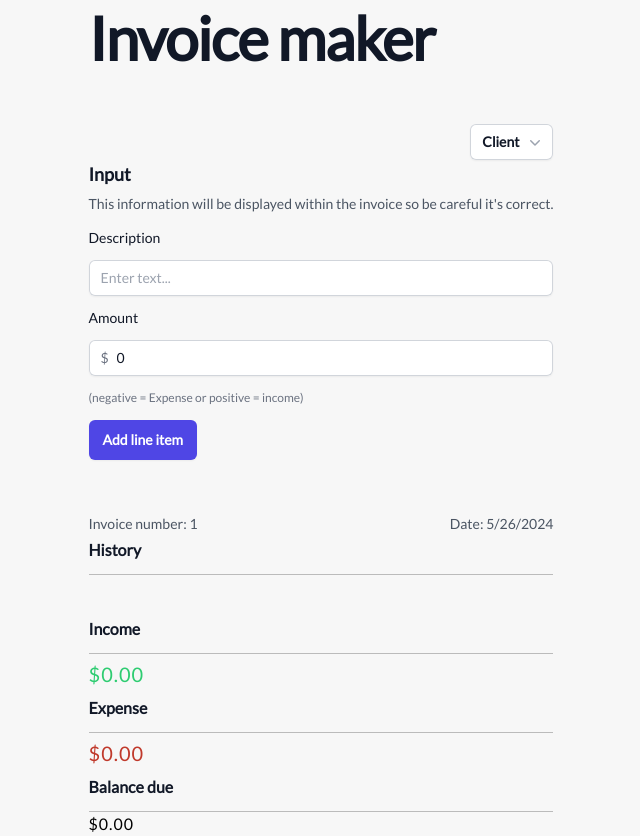
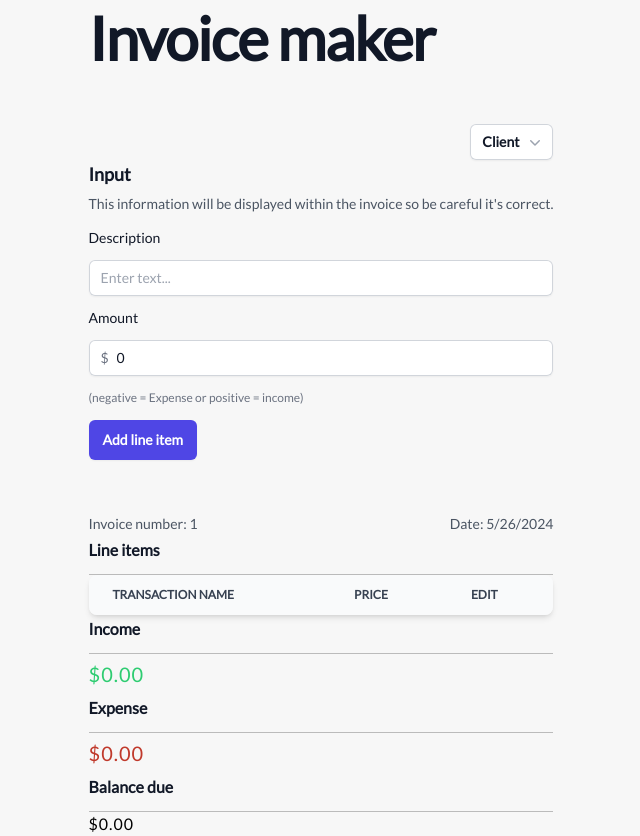
Before and after one commit to dandotcraig/invoice-maker, a React (Create React App) app: page / in a window 1280 px wide. Shown: the whole page, without its empty margins (319-959 px from the left). Built offline with nearby package versions, Linux system fonts and the light colour scheme.

Commit message:
transaction-list-working

```diff
--- a/src/components/Transaction.js
+++ b/src/components/Transaction.js
@@ -10,7 +10,11 @@ export const Transaction = ({ transaction }) => {
 
     return (
         <li className={transaction.amount < 0 ? 'minus' : 'plus'}>
-            {transaction.text} <span>{sign}${Math.abs(transaction.amount)}</span><button onClick={() => deleteTransaction(transaction.id)} className="delete-btn">x</button>
+            {transaction.text}
+            <span>{sign}${Math.abs(transaction.amount)}</span>
+            <button onClick={() => deleteTransaction(transaction.id)} className="delete-btn">
+                x
+            </button>
         </li>
     )
 }
--- /dev/null
+++ b/src/components/TransactionItem.js
@@ -0,0 +1,34 @@
+import React, {useContext} from "react";
+import { GlobalContext } from '../context/GlobalState';
+
+
+
+export const TransactionItem = ({ transaction }) => {
+    const { deleteTransaction } = useContext(GlobalContext)
+
+    const sign = transaction.amount < 0 ? '-' : '+';
+
+    if (!transaction) {
+        return null; // or return some fallback UI
+    }
+
+    return (
+        <>
+            <tr key={transaction.amount < 0 ? 'minus' : 'plus'}className="odd:bg-white odd:dark:bg-white even:bg-gray-50 even:dark:bg-gray-200 border-b dark:border-gray-700">
+                <th  scope="row" className="px-6 py-4 font-medium text-gray-900 whitespace-nowrap dark:text-gray-700">
+                    {transaction.text}
+                </th>
+                <td className="px-6 py-4">
+                    {sign}${Math.abs(transaction.amount)}
+                </td>
+                <td className="px-6 py-4">
+                    <a onClick={() => deleteTransaction(transaction.id)} key="delete-btn" className="font-medium text-blue-600 dark:text-blue-500 hover:underline">Edit</a>
+                </td>
+                {/* <td>
+                    <button onClick={() => deleteTransaction(transaction.id)} className="delete-btn">x</button>
+                </td> */}
+
+            </tr>
+        </>
+    )
+}
--- a/src/components/TransactionList.js
+++ b/src/components/TransactionList.js
@@ -1,6 +1,7 @@
 import React, { useContext } from 'react'
 import { GlobalContext } from '../context/GlobalState'
 import { Transaction } from './Transaction'
+import { TransactionItem } from './TransactionItem'
 
 export const TransactionList = () => {
   const { transactions } = useContext(GlobalContext)
@@ -9,11 +10,33 @@ export const TransactionList = () => {
 
   return (
     <>
-        <h3 className="text-base font-semibold leading-7 text-gray-900">History</h3>
-        <ul className="list">
+        <h3 className="text-base font-semibold leading-7 text-gray-900">Line items</h3>
+        {/* <ul className="list">
           {transactions.map(transaction => (<Transaction key={transaction.id} transaction={transaction}/>))}
 
-        </ul>
+        </ul> */}
+
+        <div className="relative overflow-x-auto shadow-md sm:rounded-lg">
+            <table className="w-full text-sm text-left rtl:text-right text-gray-500 dark:text-gray-400">
+                <thead className="text-xs text-gray-700 uppercase bg-gray-50 dark:bg-gray-300 dark:text-slate-950">
+                    <tr>
+                        <th scope="col" className="px-6 py-3">
+                            Transaction name
+                        </th>
+                        <th scope="col" className="px-6 py-3">
+                            Price
+                        </th>
+                        <th scope="col" className="px-6 py-3">
+                            edit
+                        </th>
+                    </tr>
+                </thead>
+                <tbody>
+                  {transactions.map(transaction => (<TransactionItem key={transaction.id} transaction={transaction}/>))}
+                </tbody>
+            </table>
+        </div>
+
     </>
   )
 }
```
